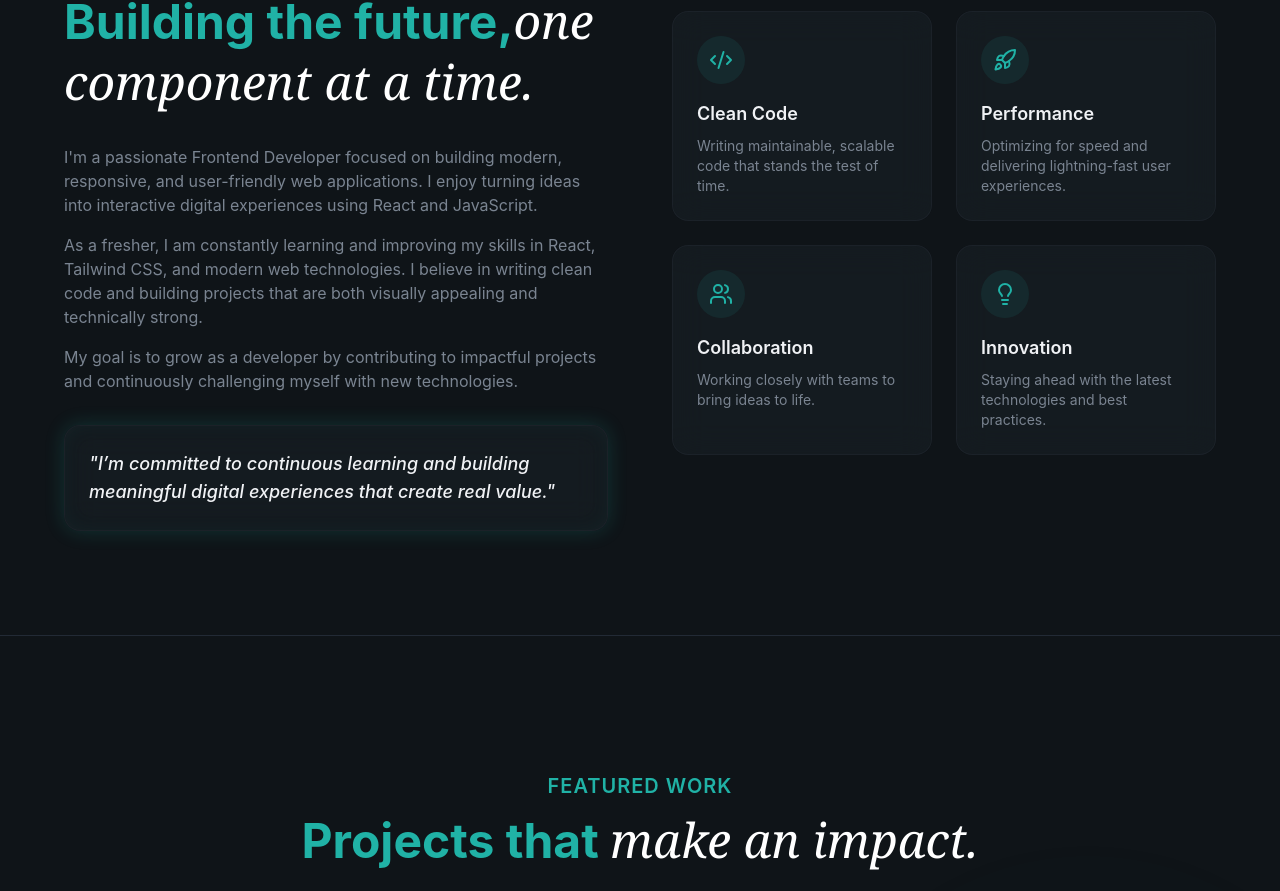
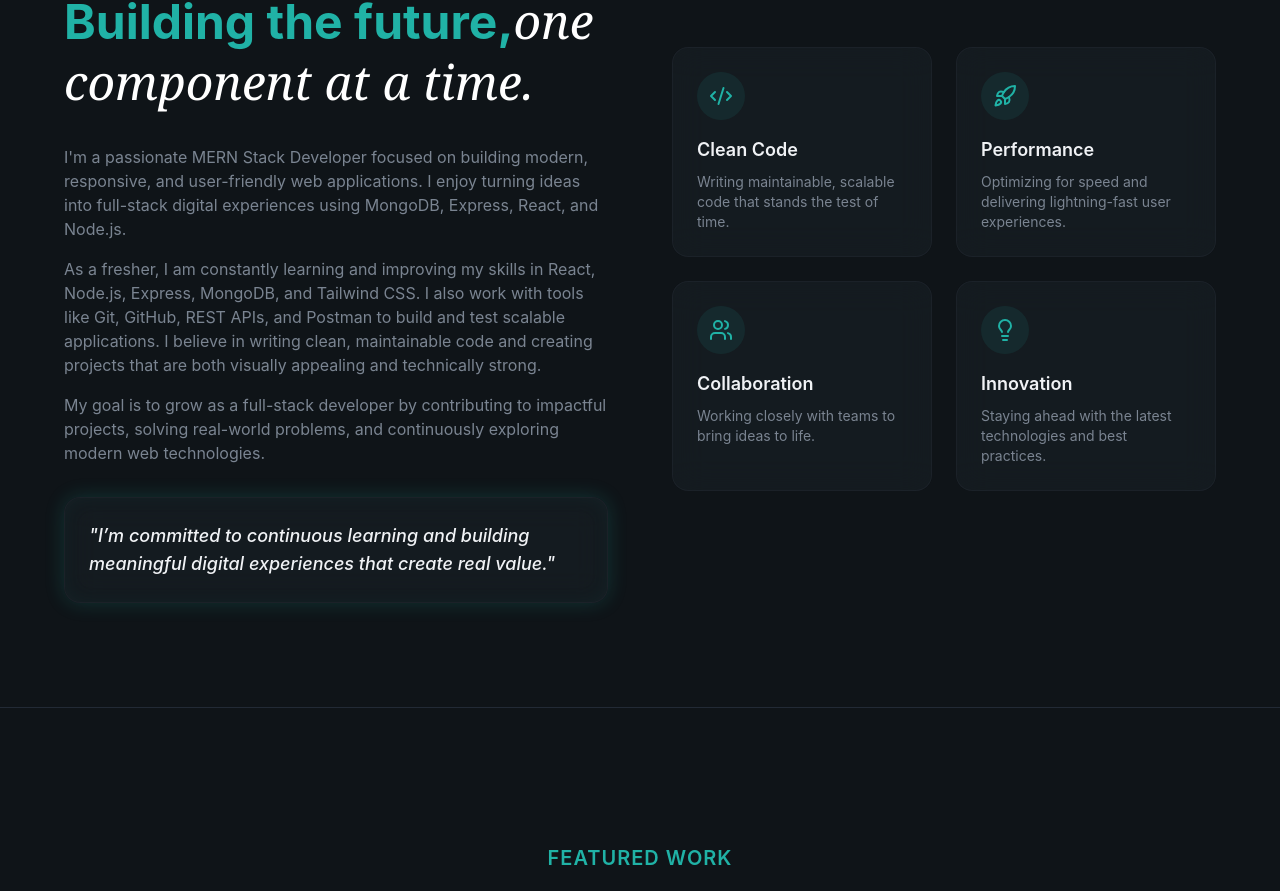
Before and after one commit to kamleshBisht04/personal-portfolio, a React (Vite) app: page / in a window 1280 px wide. Shown: the part 1040-1931 px from the top of the page. Built offline with nearby package versions, Linux system fonts and the light colour scheme.

Commit message:
updateing the about section

```diff
--- a/src/sections/About.jsx
+++ b/src/sections/About.jsx
@@ -25,23 +25,25 @@ const About = () => {
 
             <div className="animate-fade-in animation-delay-200 text-muted-foreground space-y-4">
               <p>
-                I'm a passionate Frontend Developer focused on building modern,
-                responsive, and user-friendly web applications. I enjoy turning
-                ideas into interactive digital experiences using React and
-                JavaScript.
+                I'm a passionate MERN Stack Developer focused on building
+                modern, responsive, and user-friendly web applications. I enjoy
+                turning ideas into full-stack digital experiences using MongoDB,
+                Express, React, and Node.js.
               </p>
 
               <p>
                 As a fresher, I am constantly learning and improving my skills
-                in React, Tailwind CSS, and modern web technologies. I believe
-                in writing clean code and building projects that are both
+                in React, Node.js, Express, MongoDB, and Tailwind CSS. I also
+                work with tools like Git, GitHub, REST APIs, and Postman to
+                build and test scalable applications. I believe in writing
+                clean, maintainable code and creating projects that are both
                 visually appealing and technically strong.
               </p>
 
               <p>
-                My goal is to grow as a developer by contributing to impactful
-                projects and continuously challenging myself with new
-                technologies.
+                My goal is to grow as a full-stack developer by contributing to
+                impactful projects, solving real-world problems, and
+                continuously exploring modern web technologies.
               </p>
             </div>
 
```
